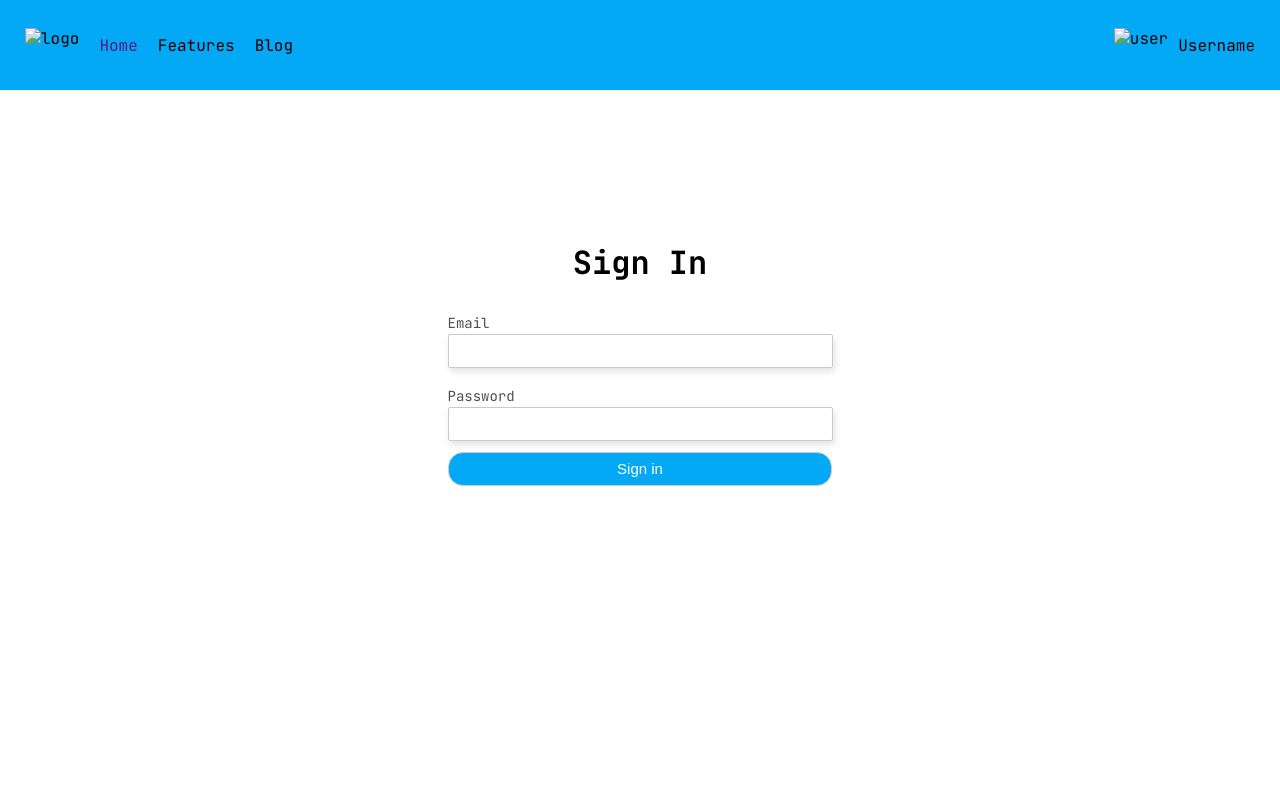
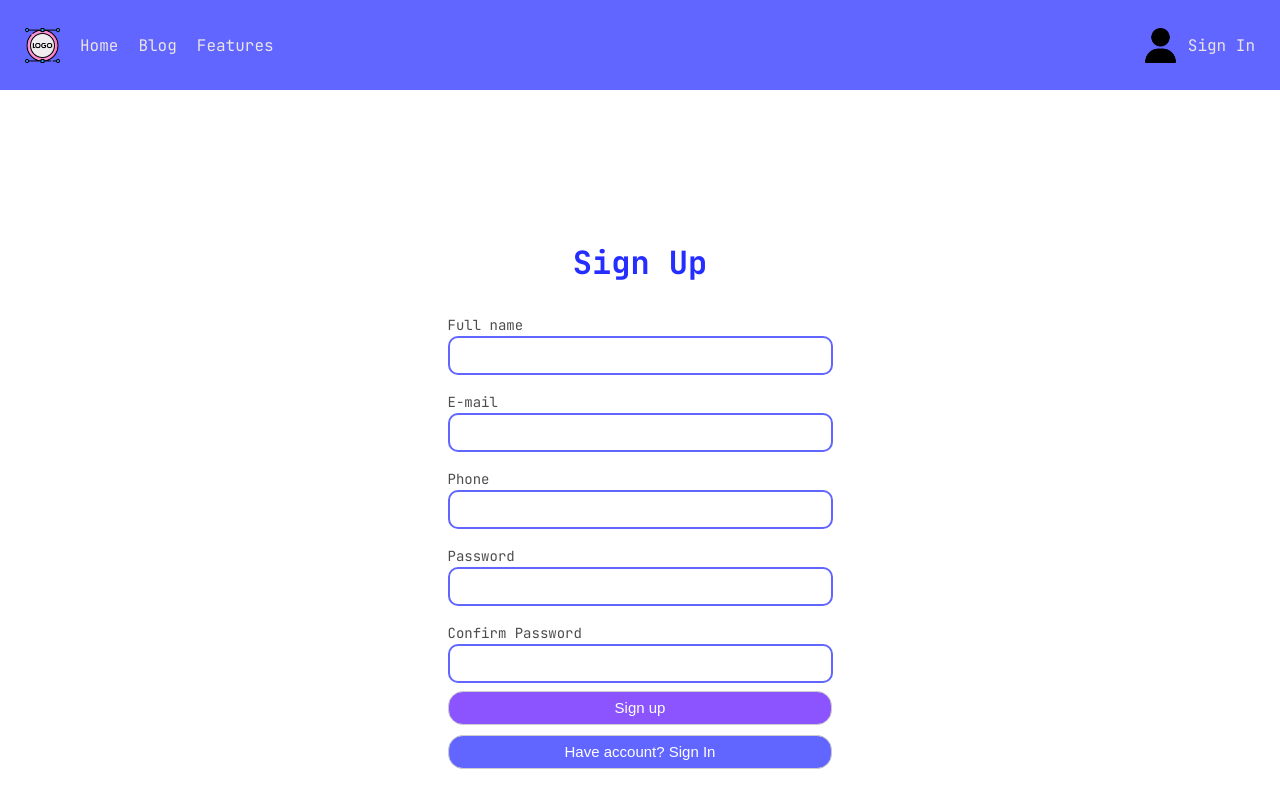
Before and after one commit to klerok/site-head, a plain HTML site: page index.html in a window 1280 px wide. Drawn offline with Linux system fonts and the light colour scheme.

Commit message:
head + reg

```diff
--- a/index.html
+++ b/index.html
@@ -1,57 +1,73 @@
 <!DOCTYPE html>
 <html lang="en">
   <head>
-    <meta charset="UTF-8">
-    <meta name="viewport" content="width=device-width, initial-scale=1.0">
-    <link rel="stylesheet" href="style.css">
+    <meta charset="UTF-8" />
+    <meta name="viewport" content="width=device-width, initial-scale=1.0" />
+    <link rel="stylesheet" href="style.css" />
     <title>Form</title>
   </head>
   <body>
     <header class="header">
       <div class="menu">
-            <img src="/grade/assets/Logo.png" alt="logo">
-            <a href="" class="f-cont">Home</a>
+        <img src="/assets/logo-design.png" alt="logo" />
+        <a href="">Home</a>
         <div class="f-cont">
-                <a href="" class="f-cont">Features</a>
-                <div class="context l-50 h-80">
-                    <li>item1</li>
-                    <li>item2</li>
-                    <li>item3</li>
-                </div>
-            </div>
-            <div class="f-cont">
-                <a href="" class="f-cont">Blog</a>
-                <div class="context h-60 l-138">
+          <a href="">Blog</a>
+          <div class="context">
             <li>News</li>
             <li>Posts</li>
           </div>
         </div>
+        <div class="f-cont">
+          <a href="">Features</a>
+          <div class="context">
+            <li>About us</li>
+            <li>Products</li>
+          </div>
+        </div>
       </div>
       <div class="user">
-            <img src="/grade/assets/user.png" alt="user">
-            <span class="username">Username</span>
-            <div class="context l-5 0 h-60">
-                <li>Setting</li>
-                <li>Log Out</li>
-            </div>
+        <img src="/assets/user.png" alt="user" />
+        <span>Sign In</span>
       </div>
     </header>
     <div class="main">
-        <h1>Sign In</h1>
+      <h1 class="bg-blue">Sign Up</h1>
       <form>
         <div class="input">
           <label>
-                    Email
-                    <input type="email" name="email">
+            Full name
+            <input tywpe="text" name="full Name" />
+          </label>
+        </div>
+        <div class="input">
+          <label>
+            E-mail
+            <input type="email" name="e-mail" />
+          </label>
+        </div>
+        <div class="input">
+          <label>
+            Phone
+            <input type="tel" name="phone" />
           </label>
         </div>
         <div class="input">
           <label>
             Password
-                    <input type="password" name="password">
+            <input type="password" name="password" />
           </label>
         </div>
-            <button type="submit" class="submit-button">Sign in</button>
+        <div class="input">
+          <label>
+            Confirm Password
+            <input type="password" name="confirm password" />
+          </label>
+        </div>
+        <button type="submit" class="submit-button">Sign up</button>
+        <button type="submit" class="submit-button bg-viol">
+          Have account? Sign In
+        </button>
       </form>
     </div>
   </body>
--- a/style.css
+++ b/style.css
@@ -1,14 +1,14 @@
-@import url('https://fonts.googleapis.com/css2?family=Inter:ital,opsz,wght@0,14..32,100..900;1,14..32,100..900&family=JetBrains+Mono:ital,wght@0,100..800;1,100..800&display=swap');
+@import url("https://fonts.googleapis.com/css2?family=Inter:ital,opsz,wght@0,14..32,100..900;1,14..32,100..900&family=JetBrains+Mono:ital,wght@0,100..800;1,100..800&display=swap");
 
 body {
   margin: 0;
-    font-family: 'JetBrains Mono', sans-serif;
+  font-family: "JetBrains Mono", sans-serif;
 }
 
 .header {
   display: flex;
   justify-content: space-between;
-    background-color: #03A9F4;
+  background-color: #6066ff;
   height: 70px;
   padding: 10px 25px;
 }
@@ -21,24 +21,15 @@ body {
   display: flex;
   align-items: center;
   gap: 20px;
-
 }
 
 .f-cont {
   position: relative;
 }
 
-.menu > a {
+a {
   text-decoration: none;
-}
-
-.f-cont > a {
-    text-decoration: none;
-    color: black
-}
-
-menu > a:hover {
-    color: white;
+  color: #ebe4e4;
 }
 
 .user {
@@ -46,6 +37,7 @@ menu > a:hover {
   align-items: center;
   gap: 10px;
   position: relative;
+  color: #ebe4e4;
 }
 
 .user:hover {
@@ -55,28 +47,12 @@ menu > a:hover {
 .context {
   display: none;
   position: absolute;
+  background-color: #6066ff;
+  box-shadow: 0px 10px 15px -3px rgba(0, 0, 0, 0.1);
+  height: 60px;
+  width: calc(100% + 20px);
   top: 50px;
-    background-color: #03A9F4;
-    text-align: center;
-    box-shadow: 0px 10px 15px -3px rgba(0, 0, 0, 0.1);
-    box-sizing: border-box;
-}
-
-
-.l-20 {
-    left: 20px;
-}
-
-.l-10 {
-    left: 10px;
-}
-
-.h-80 {
-    height: 80px;
-}
-
-.h-60 {
-    height: 60px;
+  color: #ebe4e4;
 }
 
 .context > li {
@@ -107,21 +83,19 @@ menu > a:hover {
 .input {
   width: 385px;
   height: 47px;
-    padding: 8px 16px;
+  padding: 10px 16px;
 }
 
 input {
-    border: 1px solid #cacaca;
-    border-radius: 2px;
-    box-shadow: 2px 4px 6px 0 rgba(79, 79, 79, 0.15);
-    background: #fff;
-    height: 30px;
+  border: 2px solid #6066ff;
+  border-radius: 10px;
+  padding: 10px;
 }
 
 label {
   display: flex;
   flex-direction: column;
-    color: #4f4f4f;
+  color: rgba(0, 0, 0, 0.7);
   gap: 2px;
   font-size: 14px;
 }
@@ -131,8 +105,16 @@ label {
   border-radius: 15px;
   width: 384px;
   height: 34px;
-    background-color: #03A9F4;
+  background: #8b54ff;
   font-size: 15px;
   color: #fff;
   margin: 0 auto;
 }
+
+.bg-viol {
+  background: #6066ff;
+}
+
+.bg-blue {
+  color: #252eff;
+}
```
Also changed, not shown: assets/Logo.png (deleted), assets/logo-design.png (added). Lines whose indentation alone changed are shown as unchanged.
